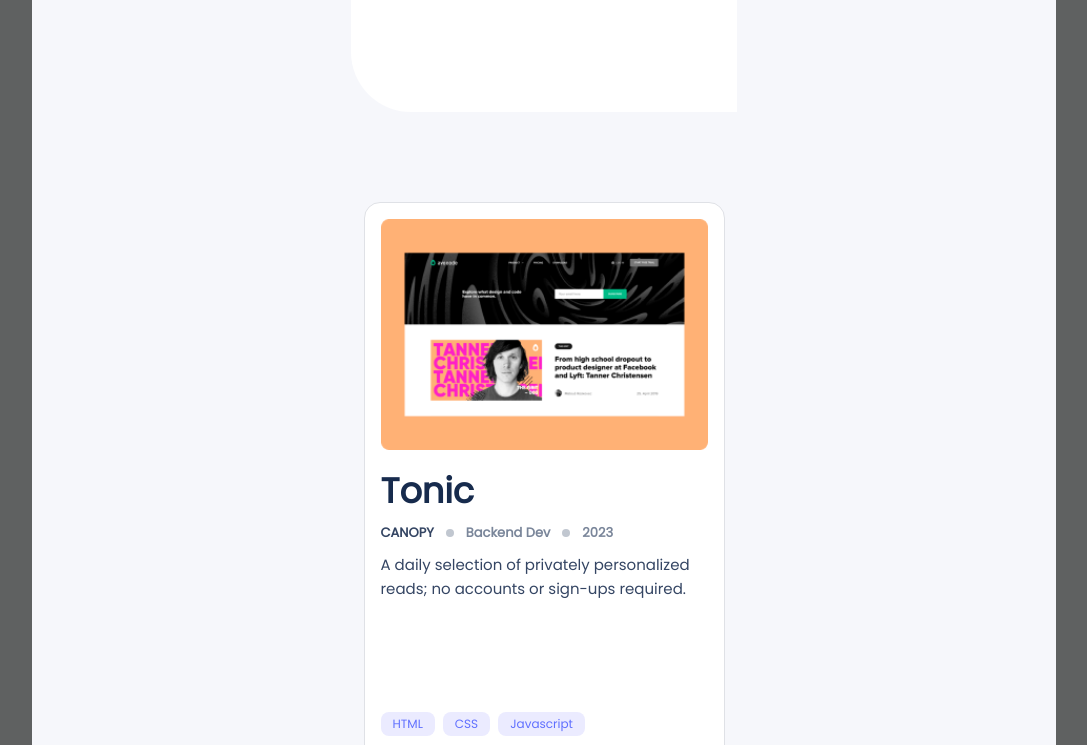
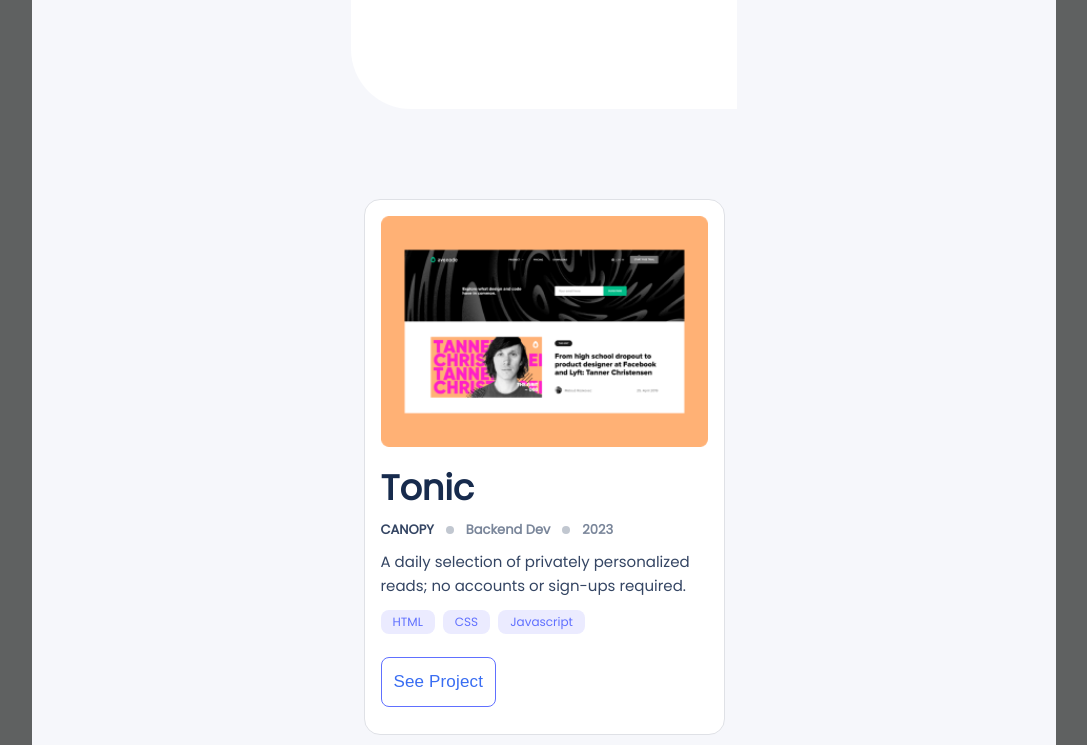
Before and after one commit to seanapowi/Microverse-Student-Project-1, a website: page index.html in a window 1280 px wide. Shown: the part 497-1242 px from the top of the page, without its empty margins (96-1183 px from the left). Drawn offline with Linux system fonts and the light colour scheme.

Commit message:
Nadeem has remove that space

```diff
--- a/style.css
+++ b/style.css
@@ -244,7 +244,8 @@
     display: flex;
     flex-wrap: wrap;
     width: 327px;
-    height: 147px;
+    /* height: 147px; */
+    /* Do not use height instead use padding or margin maintain the size */
 
   }
 
```
